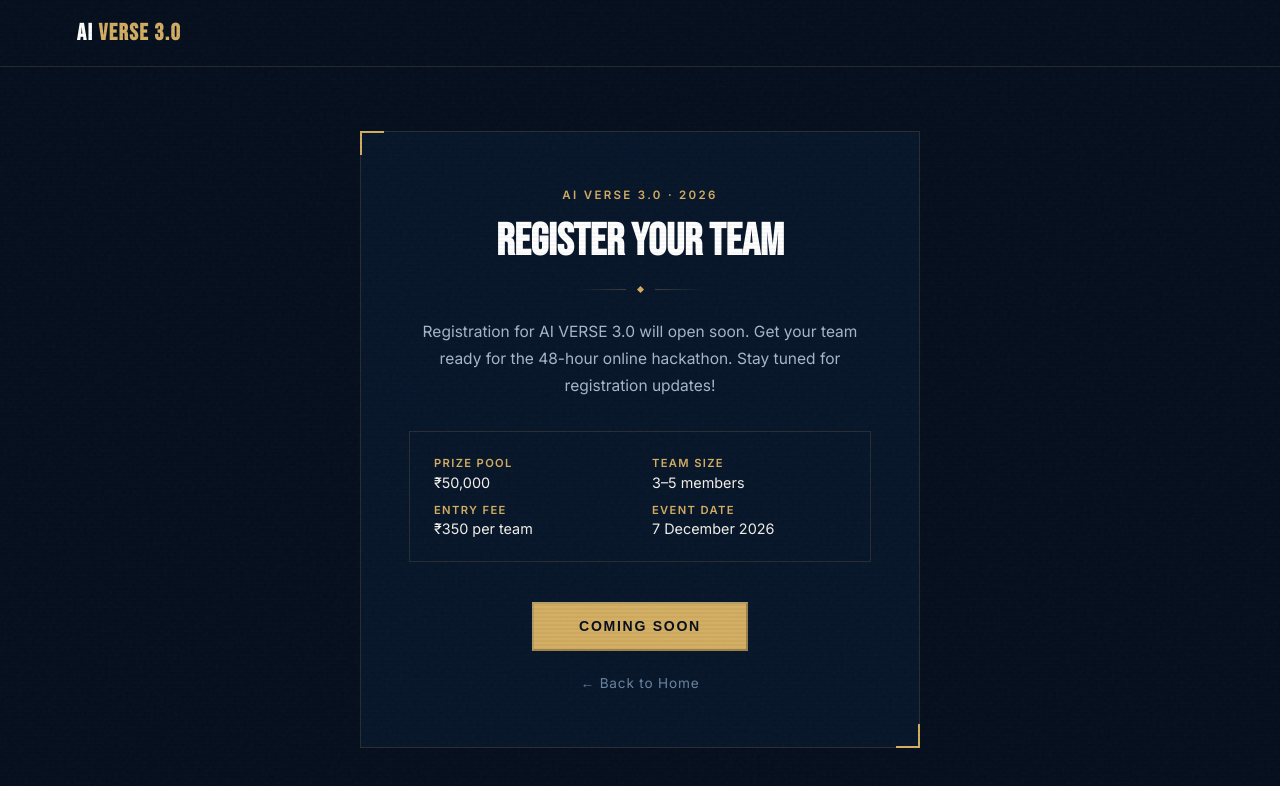
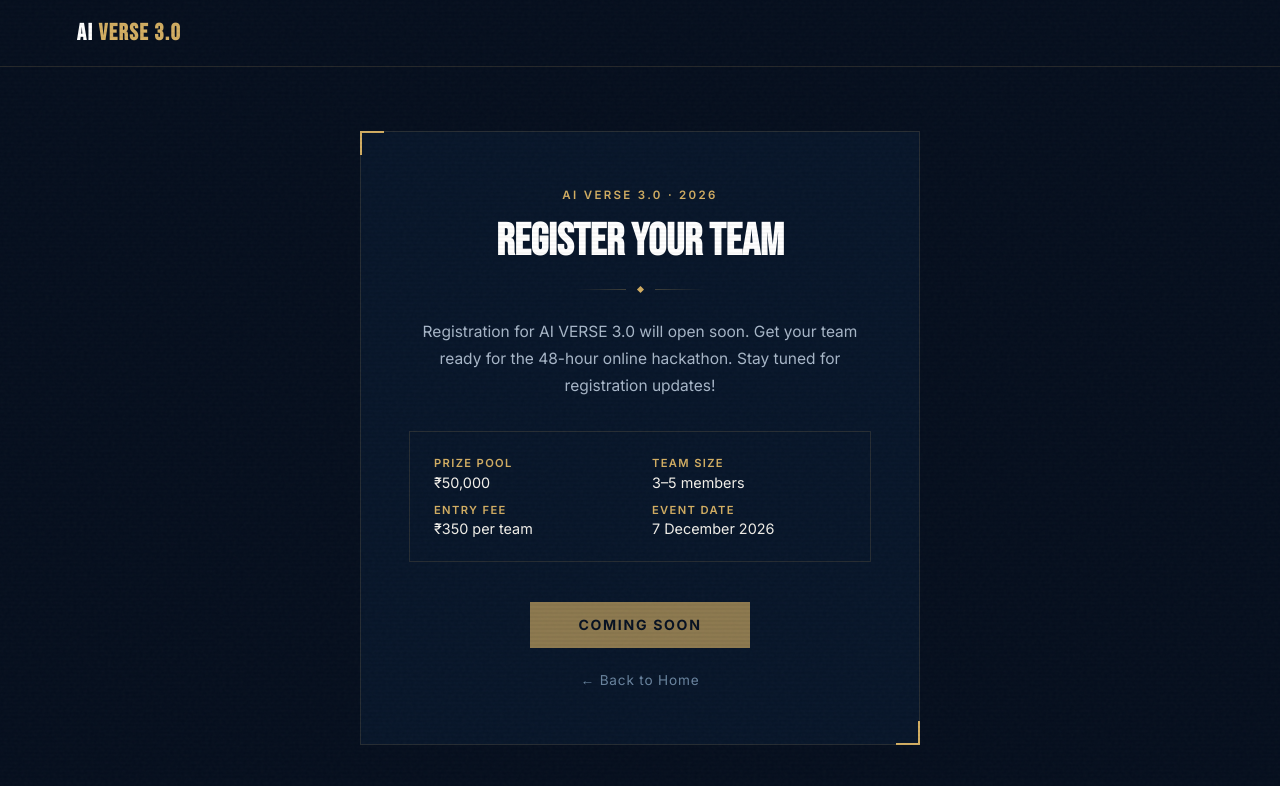
Before and after one commit to talibuilds/ai-verse-3, a React (Vite) app in the folder frontend/: page /register in a window 1280 px wide. Shown: the top 786 px of the page. Built offline with nearby package versions, Linux system fonts and the light colour scheme.

Commit message:
Improve registration page styling

```diff
--- a/frontend/src/components/Register.css
+++ b/frontend/src/components/Register.css
@@ -1,3 +1,4 @@
+
 /* Register Page — Midnight Blue */
 .register-page {
   min-height: 100vh;
@@ -146,23 +147,39 @@
   margin-bottom: 0.2rem;
 }
 
+/* Registration button — Coming Soon */
 .register-btn {
   display: inline-block;
+  width: auto;
+  min-width: 220px;
+  border: none;
   background: var(--gold);
   color: var(--navy);
   padding: 0.9rem 2.8rem;
-  text-decoration: none;
+  font-family: inherit;
   font-weight: 700;
   font-size: 0.88rem;
   letter-spacing: 0.12em;
   text-transform: uppercase;
-  transition: background 0.2s, transform 0.2s;
   margin-bottom: 1.5rem;
+  opacity: 0.65;
+  cursor: not-allowed;
+  pointer-events: none;
+  box-shadow: none;
 }
 
-.register-btn:hover {
-  background: var(--gold-light);
-  transform: translateY(-2px);
+/* Disabled button — prevent hover animation */
+.register-btn:disabled {
+  opacity: 0.65;
+  cursor: not-allowed;
+  transform: none;
+  box-shadow: none;
+}
+
+.register-btn:disabled:hover {
+  background: var(--gold);
+  transform: none;
+  box-shadow: none;
 }
 
 .register-back {
@@ -174,10 +191,6 @@
   transition: color 0.2s;
 }
 
-.register-back:hover {
-  color: var(--gold);
-}
-
 @media (max-width: 480px) {
   .register-box {
     padding: 2.5rem 1.5rem;
```
